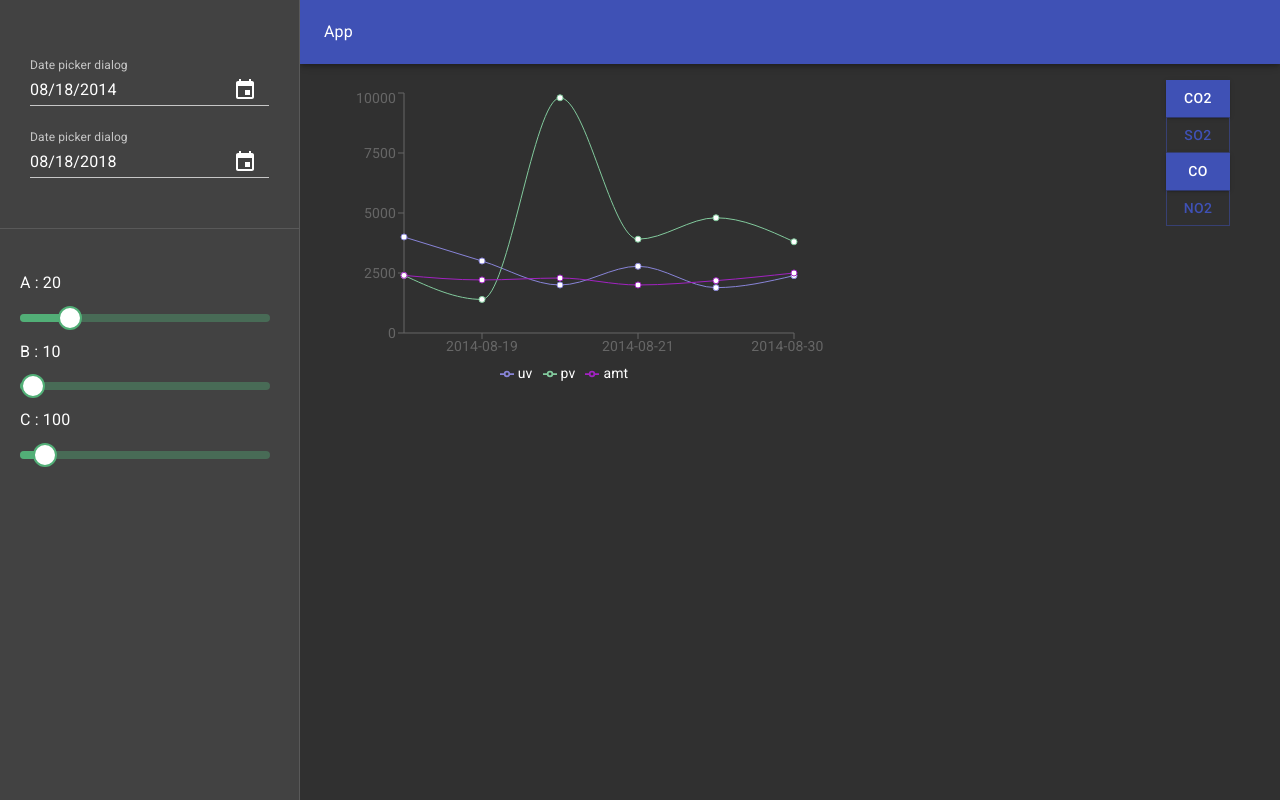
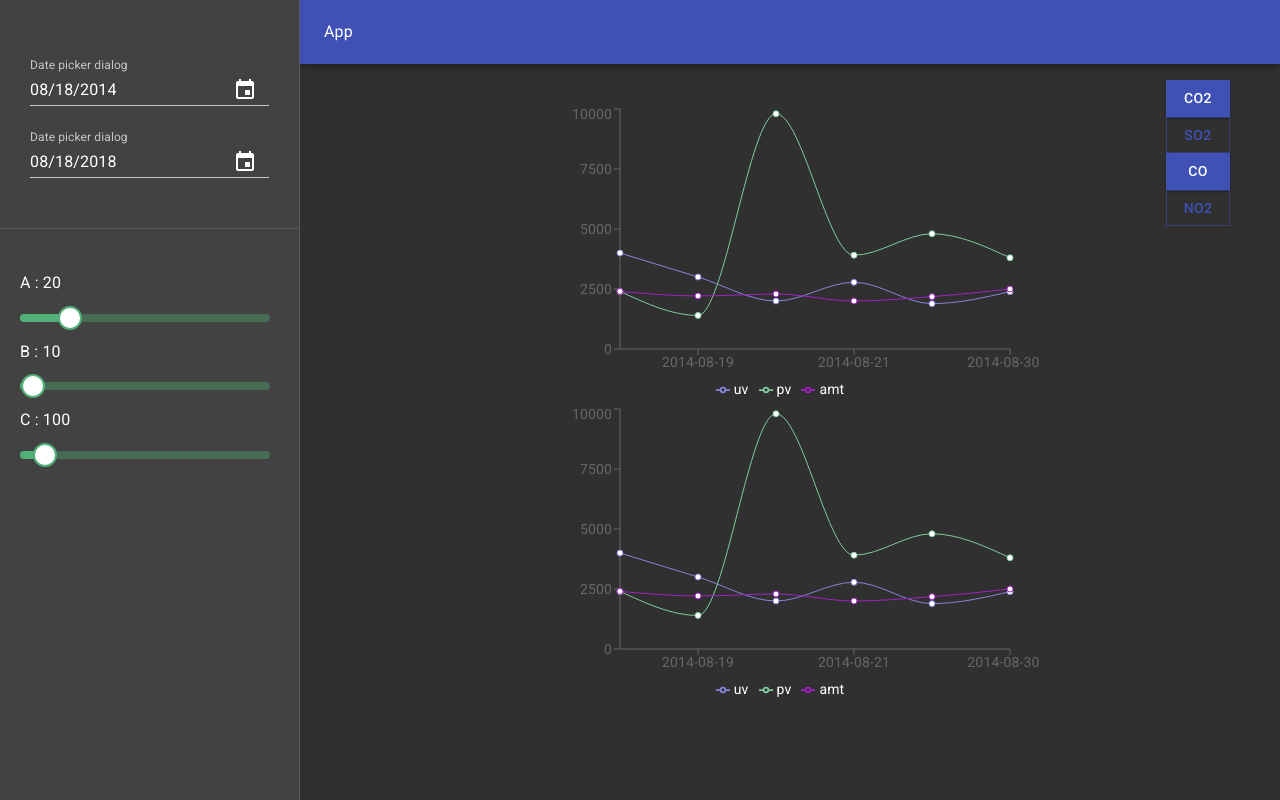
Before and after one commit to dhruvildave/pollumeter, a React (Create React App) app in the folder pollumeter/: page / in a window 1280 px wide. Built offline with nearby package versions, Linux system fonts and the light colour scheme.

Commit message:
bridging

```diff
--- a/pollumeter/src/components/drawer.jsx
+++ b/pollumeter/src/components/drawer.jsx
@@ -46,7 +46,12 @@ const useStyles = makeStyles(theme => ({
         width: drawerWidth,
     },
     content: {
+        marginTop: '10vh',
+        display: 'flex',
+        justifyContent: 'space-evenly',
+        alignItems: 'center',
         flexGrow: 1,
+        flexWrap: 'wrap',
         padding: theme.spacing(3),
     },
 }));
@@ -124,10 +129,12 @@ function ResponsiveDrawer(props) {
                     </Drawer>
                 </Hidden>
             </nav>
+            <Navigation options={props.options} click={props.toggleSelect} />
             <main className={classes.content}>
-                <div className={classes.toolbar} />
                 <Graph className={classes.content} data={props.data} data_cat={props.data_cat} />
-                <Navigation options={props.options} click={props.toggleSelect} />
+
+                <Graph className={classes.content} data={props.data} data_cat={props.data_cat} />
+
             </main>
         </div>
     );
```
